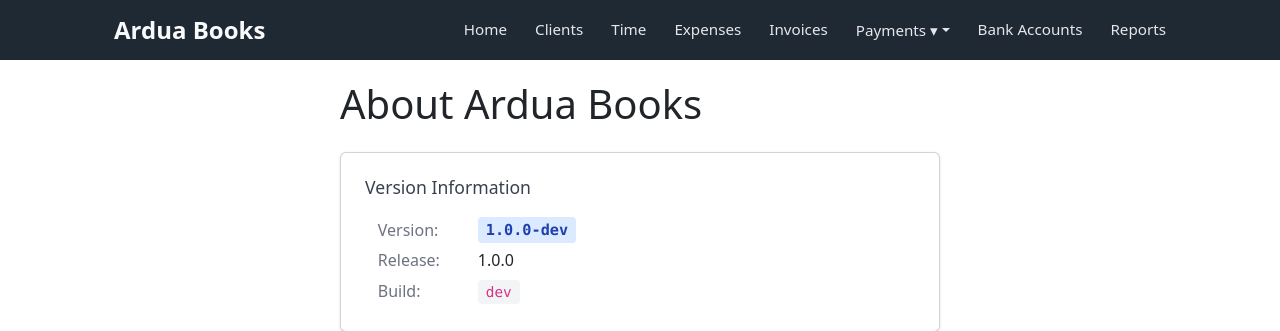
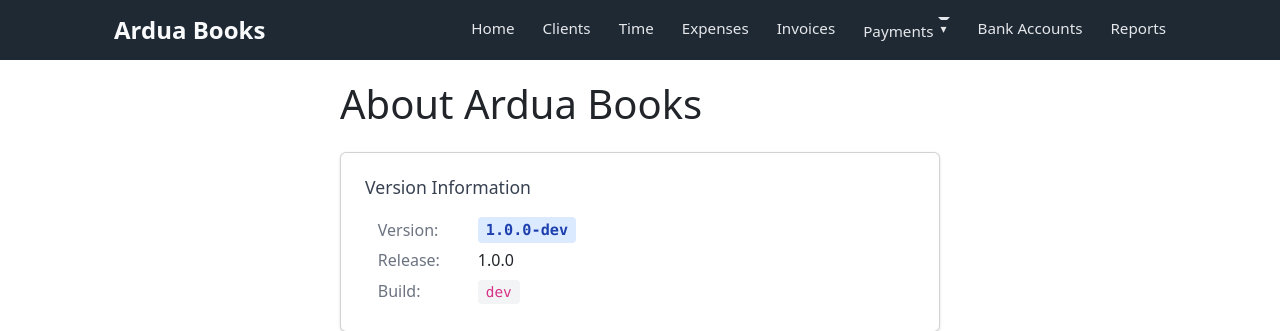
Before and after one commit to ardua-inc/ardua-books, a Django app: page /about/ in a window 1280 px wide. Shown: the top 331 px of the page. Run offline with Django 5.2, Linux system fonts and the light colour scheme; some libraries are stand-ins or nearby versions.

Commit message:
Fix duplicate dropdown caret on Payments menu
Removed hardcoded ▾ from HTML, now using CSS ::after for consistent
small caret on both Payments and user menu dropdowns.

🤖 Generated with [Claude Code](https://claude.com/claude-code)

Co-Authored-By: Claude Opus 4.5 <noreply@anthropic.com>

```diff
--- a/ardua_books/static/css/base.css
+++ b/ardua_books/static/css/base.css
@@ -134,6 +134,12 @@ td, th {
 /* ---- Nav dropdown (Payments) ---- */
 .app-nav-dropdown {
   position: relative;
+}
+
+.app-nav-dropdown .dropdown-toggle::after {
+  content: "▾";
+  font-size: 0.75rem;
+  margin-left: 0.25rem;
 }
 
 .app-nav-dropdown .dropdown-menu {
--- a/ardua_books/templates/base.html
+++ b/ardua_books/templates/base.html
@@ -35,7 +35,7 @@
           <a href="{% url 'billing:expense_list' %}">Expenses</a>
           <a href="{% url 'billing:invoice_list' %}">Invoices</a>
           <div class="app-nav-dropdown">
-            <a href="#" class="dropdown-toggle">Payments ▾</a>
+            <a href="#" class="dropdown-toggle">Payments</a>
             <div class="dropdown-menu">
               <a href="{% url 'accounting:payment_create_general' %}">Record Payment</a>
               <a href="{% url 'accounting:payment_list' %}">Payment History</a>
```
